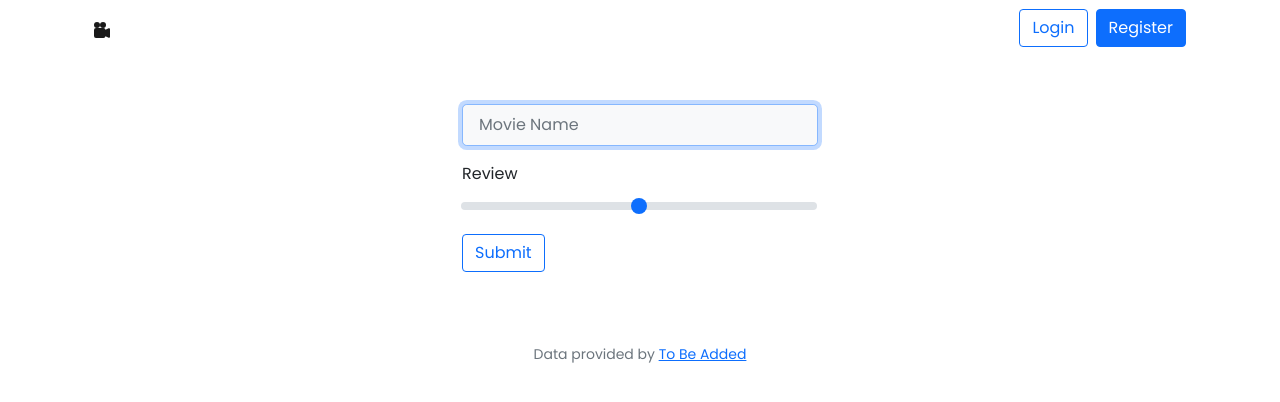
After one commit to DugaldMacintyre/Movie-Recommender, a Flask app: template templates/library.html in a window 1280 px wide. The commit adds this page. Shown: the top 402 px of the page. Run offline with Flask 3, Linux system fonts and the light colour scheme; the template is opened without the code that fills it, so the values that code supplies are empty; parts of the project's set-up code (start-up, migrations or seed data) failed here and were passed over; some libraries are stand-ins or nearby versions.

Commit message:
created reviews page and backend scripts

```diff
--- a/app.py
+++ b/app.py
@@ -6,8 +6,9 @@ from cs50 import SQL
 from flask import Flask, flash, redirect, render_template, request, session
 from flask_session import Session
 from werkzeug.security import check_password_hash, generate_password_hash
+import numpy as np
 
-from helpers import apology, login_required, get_recommendations, MovieNotFoundError
+from helpers import apology, login_required, get_recommendations, MovieNotFoundError, get_movie_indices
 
 from sklearn.feature_extraction.text import TfidfVectorizer
 import pandas as pd
@@ -179,13 +180,14 @@ def initialize_global_variables():
 
 initialize_global_variables()
 
+# TODO: ABLE TO DEAL WITH MULTIPLE MISSING FILMS
 @app.route("/recommendations", methods=["GET", "POST"])
 def recommendations():
 
     movie_input = request.form.get('movie')
     titles = [title.strip().lower().translate(str.maketrans('', '', string.punctuation)).replace(" ", "") for title in movie_input.split(',')]
 
-
+    indices = pd.Series(md.index, index=md['title'])
     try:
         recommended_movies_df, error_flag = get_recommendations(C, titles, md, cosine_sim, indices, m)
     except MovieNotFoundError as e:
@@ -207,3 +209,83 @@ def recommendations_id():
 
     recommended_movies_list = recommended_movies_df.to_dict('records')
     return render_template('index.html', recommended_movies=recommended_movies_list, error=error_flag)
+
+@app.route("/recommender")
+@login_required
+def recommender():
+    return render_template("index.html")
+
+
+@app.route("/library")
+@login_required
+def library():
+    reviews_list = db.execute("SELECT * FROM ratings WHERE user_id = ?", session["user_id"])
+    movie_ids = list(set(entry['movie_id'] for entry in reviews_list))
+
+    ratings = list(entry['rating'] for entry in reviews_list)
+    reviews_list = md[np.isin(md['imdb_id'], movie_ids)].to_dict('records')
+
+    movie_ratings = {entry['display_title']: rating for entry, rating in zip(reviews_list, ratings)}
+    return render_template("library.html", movie_ratings=movie_ratings)
+
+@app.route("/review", methods=["GET", "POST"])
+def review():
+    index_checker = pd.Series(md.index, index=md['title'])
+
+    movie_input = request.form.get('movieToReview')
+    rating_input = request.form.get('review')
+
+    movie_input = list(movie_input.strip().lower().translate(str.maketrans('', '', string.punctuation)).replace(" ", ""))
+    index_checker = pd.Series(md.index, index=md['title'])
+
+    idxs, error_flag, _ = get_movie_indices(movie_input, index_checker)
+
+    if error_flag:
+        recommended_movies_list = md[md['title'].isin(movie_input)].to_dict('records')
+        return render_template('library.html', recommended_movies=recommended_movies_list, error=error_flag)
+
+    for idx in idxs:
+        imdb_id = md.iloc[idx]['imdb_id']
+
+        # Check if a review for this user and movie already exists
+        existing_review = db.execute("SELECT * FROM ratings WHERE user_id = ? AND movie_id = ?", session["user_id"], imdb_id)
+
+        if len(existing_review) > 0:
+            # If review exists, update it
+            db.execute("UPDATE ratings SET rating = ? WHERE user_id = ? AND movie_id = ?", rating_input, session["user_id"], imdb_id)
+
+        else:
+            # If review doesn't exist, insert it
+            db.execute("INSERT INTO ratings (user_id, movie_id, rating) VALUES (?, ?, ?)", session["user_id"], imdb_id, rating_input)
+    return render_template("library.html")
+
+@app.route("/reviewid", methods=["GET", "POST"])
+def review_id():
+    index_checker = pd.Series(md.index, index=md['imdb_id'])
+
+    movie_input = request.form.get('movieToReview')
+    rating_input = request.form.get('review')
+
+    movie_input = list(movie_input.strip().lower().translate(str.maketrans('', '', string.punctuation)).replace(" ", ""))
+    index_checker = pd.Series(md.index, index=md['imdb_id'])
+
+    idxs, error_flag, index = get_movie_indices(movie_input, index_checker)
+
+    if error_flag:
+        recommended_movies_list = md[md['title'].isin(movie_input)].to_dict('records')
+        return render_template('library.html', recommended_movies=recommended_movies_list, error=error_flag)
+
+    for idx in idxs:
+        imdb_id = md.iloc[idx]['imdb_id']
+
+        # Check if a review for this user and movie already exists
+        existing_review = db.execute("SELECT * FROM ratings WHERE user_id = ? AND movie_id = ?", session["user_id"], imdb_id)
+
+        if len(existing_review) > 0:
+            # If review exists, update it
+            db.execute("UPDATE ratings SET rating = ? WHERE user_id = ? AND movie_id = ?", rating_input, session["user_id"], imdb_id)
+
+        else:
+            # If review doesn't exist, insert it
+            db.execute("INSERT INTO ratings (user_id, movie_id, rating) VALUES (?, ?, ?)", session["user_id"], imdb_id, rating_input)
+    return render_template("library.html")
--- a/templates/layout.html
+++ b/templates/layout.html
@@ -22,6 +22,8 @@
   </head>
 
   <body>
+
+    <!-- TODO: FIX NAV TO DEAL SMALLER SCREENS-->
     <nav class="navbar navbar-expand-lg navbar-light">
       <div class="navbar-collapse justify-content-end" id="navbar">
         <div
@@ -43,17 +45,17 @@
               />
             </svg>
           </a>
-          <ul class="navbar-nav ml-auto d-flex align-items-center">
+          <ul class="navbar-nav ml-auto d-flex align-items-center flex-nowrap">
             {% if session["user_id"] %}
             <li class="nav-item">
-              <a href="" class="btn btn-link mx-2"
+              <a href="recommender" class="btn btn-link mx-2"
 
                 >Movie Recommender</a
               >
             </li>
 
             <li class="nav-item">
-              <a href="" class="btn btn-link mx-2"
+              <a href="/library" class="btn btn-link mx-2"
                 >My Library</a
               >
             </li>
--- /dev/null
+++ b/templates/library.html
@@ -0,0 +1,68 @@
+{% extends "layout.html" %}
+
+{% block title %}
+    Apology
+{% endblock %}
+
+{% block main %}
+<div class="container justify-content-center align-items-center">
+    <div class="row justify-content-center">
+        <div class="col-4">
+
+        </div>
+        <div class="col-4">
+            <form action="{% if not error %} /review {% else %} /reviewid{% endif %}" method="post">
+
+                {% if not error %}
+                    <div class="input-group mb-3">
+                        <input autocomplete="off" autofocus class="form-control form-control-lg bg-light fs-6 mx-auto w-auto" id="movieToReview" name="movieToReview" placeholder="Movie Name" type="text" required>
+                    </div>
+                {% else %}
+                    <div class="input-group mb-3">
+                        <select id="inputState" class="form-select" id="movieToReview" name="movieToReview">
+                            <option selected>Choose...</option>
+                            {% for movie in recommended_movies %}
+                                <option value="{{ movie.imdb_id }}">{{movie.display_title}} - {{movie.release_date}}</option>
+                            {% endfor %}
+                        </select>
+                    </div>
+                {% endif %}
+
+                <div class="input-group mb-3">
+                    <label for="customRange3" class="form-label">Review</label>
+                    <input type="range" default=2.5 class="form-range" min="0" max="5" step="0.1" id="review" name="review">
+                </div>
+
+                <div class="col-lg-4">
+                    <button class="btn btn-outline-primary btn-curved" type="submit">Submit</button>
+                </div>
+            </form>
+        </div>
+        <div class="col-4">
+
+        </div>
+
+    </div>
+
+    <!-- TODO: ADD STYLING FOR SMALLER SCREENS -->
+    <div class="row mt-4">
+        <div class="col-4">
+
+        </div>
+        <div class="col-4">
+        {% if movie_ratings %}
+            <ul class="list-group">
+                {% for movie_title, rating in movie_ratings.items() %}
+                    <li class="list-group-item">
+                        Movie Title: {{ movie_title }} - Rating: {{ rating }}
+                    </li>
+                {% endfor %}
+            </ul>
+        {% endif %}
+        </div>
+        <div class="col-4">
+
+        </div>
+    </div>
+</div>
+{% endblock %}
```
Also changed, not shown: templates/index.html (+0 -56 lines), users.db, 2 other files.
